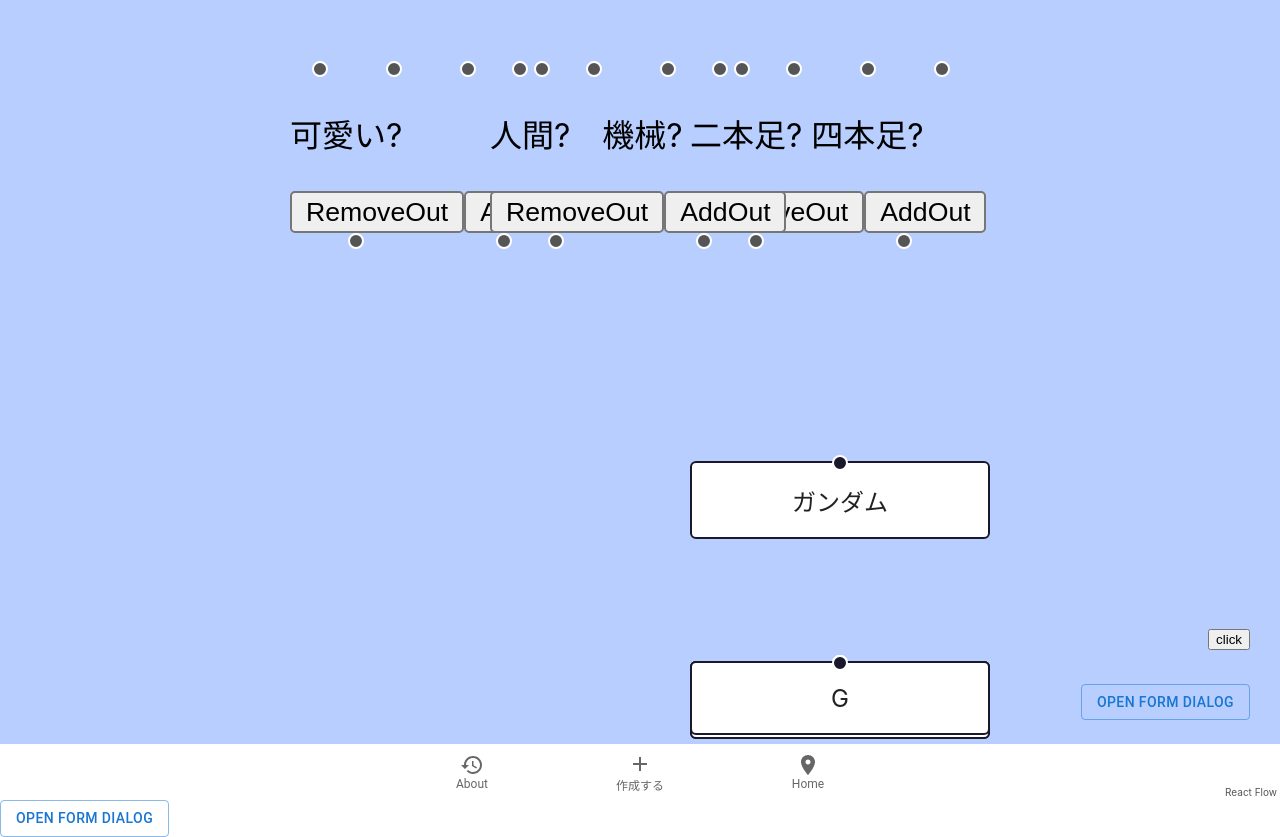
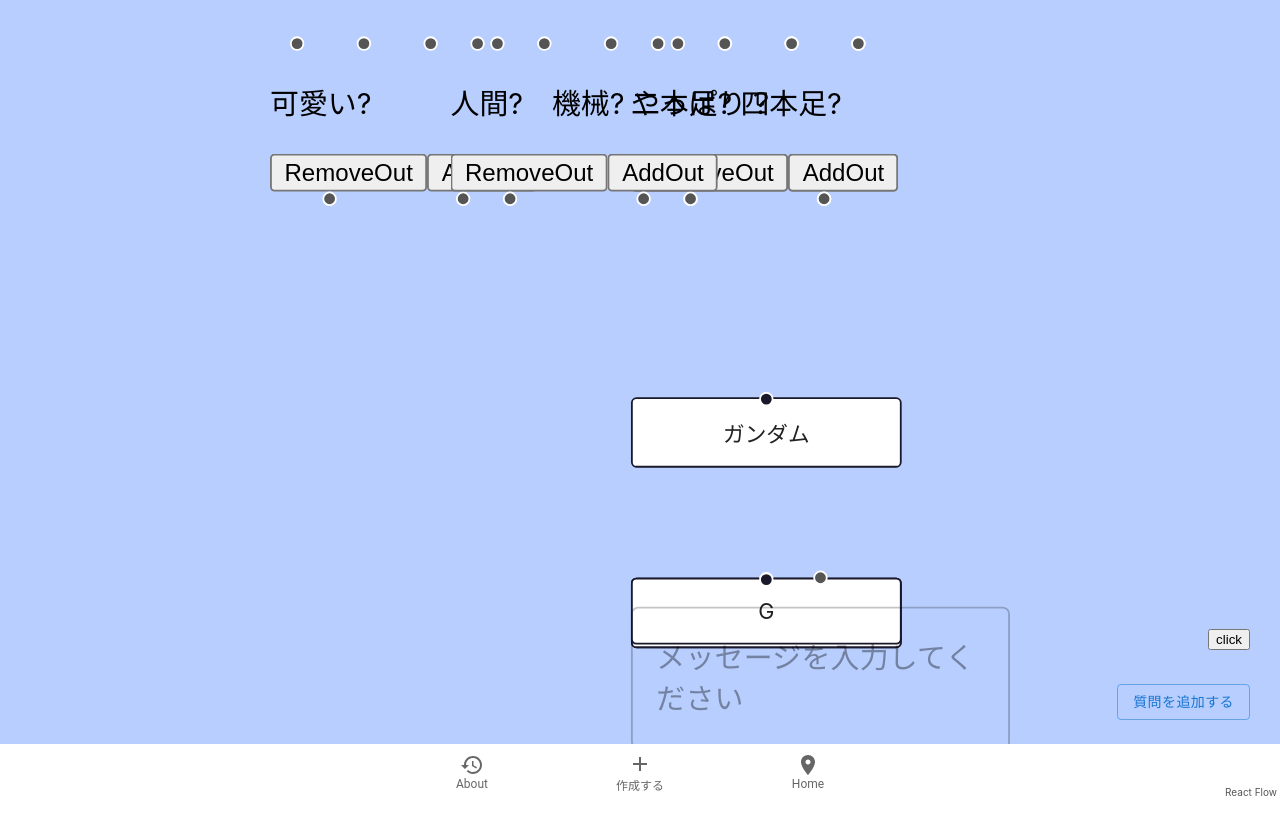
Before and after one commit to hamhamburger/easy-diagram-form, a React (Create React App) app: page /create in a window 1280 px wide. After the commit the page ends 800 px from the top, so only its background shows below. Built offline with nearby package versions, Linux system fonts and the light colour scheme.

Commit message:
add AnswerNode

```diff
--- a/src/components/blocks/QuestionDiagram.js
+++ b/src/components/blocks/QuestionDiagram.js
@@ -1,18 +1,24 @@
 
 // for debugging
 import TestFlowComponent from "../TestFlowComponent";
-//
+import createDataStructure from "../../lib/createDataStructure";
 
 import React from "react";
 
 import ReactFlow, { ReactFlowProvider, useReactFlow , addEdge, applyEdgeChanges, applyNodeChanges,  useNodesState,useEdgesState, updateEdge,} from 'react-flow-renderer';
 import { useCallback, useState, useMemo,useRef} from 'react';
-import HandleChangeableNode from "../organisms/HandleChangeableNode";
+
+
+import ResultNode from "../custome_nodes/ResultNode";
 import QuestionNode from "../custome_nodes/QuestionNode";
-import FormDialog from "../blocks/QuestionDialog";
+
+
+
+
 import Footer from "../blocks/Footer";
 import QuestionDialog from "../blocks/QuestionDialog";
 import ButtonEdge from "../custome_edge/ButtonEdge";
+import { Button } from "@mui/material";
 const Style = {
   backgroundColor: '#B8CEFF',
   height:"100vh"
@@ -25,6 +31,12 @@ const Style = {
 
 
 const initialNodes = [
+  {
+    id: '0',
+    type: 'question',
+    position: { x: 400, y: 200 },
+    data: { label: 'やっぱり？'},
+  },
   {
     id: '1',
     type: 'question',
@@ -67,6 +79,12 @@ const initialNodes = [
     position: { x: 400, y: 500 },
     data: { label: 'G'},
   },
+  {
+    id: '8',
+    type: 'textUpdater',
+    position: { x: 400, y: 500 },
+    data: {},
+  },
 ];
 
 const initialEdges = [
@@ -82,15 +100,15 @@ const initialEdges = [
 
 
 const QuestionDiagram = ()=>{
-  let nodeId=3
+
 
   const reactFlowInstance = useReactFlow();
   const [nodes, setNodes ,onNodesChange] = useNodesState(initialNodes);
   const [edges, setEdges, onEdgesChange] = useEdgesState([]);
-
+  const [nodeId, setNodeId] = useState(nodes.length)
   const nodeTypes = useMemo(
     () => ({
-      question: QuestionNode,handleChangeable: HandleChangeableNode
+      question: QuestionNode,textUpdater: ResultNode
     }),
     []
   );
@@ -118,14 +136,15 @@ const QuestionDiagram = ()=>{
   );
   const addNode = (data) => {
     console.log(data)
-    const question_label = "A or B or C?"
-    const id = `${++nodeId}`;
+    const question_label = prompt("質問を入力して下さい")
+    setNodeId(nodeId+1)
+    const id = `${nodeId}`;
     const newNode = {
       id,
       type:'question',
       position: {
-        x: Math.random() * 500,
-        y: Math.random() * 500,
+        x: 500,
+        y: nodeId * 300,
       },
       data: {
         label: `Node ${id}`,label: question_label
@@ -195,11 +214,20 @@ const QuestionDiagram = ()=>{
         style={Style}
       >
       </ReactFlow>
-      <QuestionDialog onSubmit={addNode} style={buttonStyle}/>
+      {
+      //<QuestionDialog onSubmit={addNode} style={buttonStyle}/>
+    }
+      <Button variant="outlined" onClick={addNode} style={buttonStyle}>
+        質問を追加する
+      </Button>
       <Footer onClickAdd={addNode}/>
       {// for debugging
       }
-      <TestFlowComponent onClick={showEdges}/>
+      <TestFlowComponent onClick={()=>{
+          createDataStructure(edges,nodes)
+          showEdges()
+        }
+      }/>
       {// for debugging
       }
       <></>
@@ -216,7 +244,6 @@ const QuestionDiagram = ()=>{
         <ReactFlowProvider>
           <QuestionDiagram />
         </ReactFlowProvider>
-        <FormDialog />
       </>
     );
   }
--- /dev/null
+++ b/src/components/custome_nodes/ResultNode.js
@@ -0,0 +1,26 @@
+import { TextField } from '@mui/material';
+import { useCallback } from 'react';
+import { Handle, Position } from 'react-flow-renderer';
+
+const handleStyle = { left: 10 };
+
+
+
+function ResultNode({ data }) {
+  const {label} = data
+  const onChange = useCallback((evt) => {
+    console.log(evt.target.value);
+    data.label = evt.target.value;
+  }, []);
+
+  return (
+    <div className="result-node">
+      <Handle type="target" position={Position.Top} />
+      <TextField id="text" name="text" onChange={onChange} ariant='outlined' multiline
+                        maxRows={4} margin='normal' placeholder='メッセージを入力してください'/>
+
+
+    </div>
+  );
+}
+export default ResultNode;
--- a/src/lib/createDataStructure.js
+++ b/src/lib/createDataStructure.js
@@ -23,7 +23,8 @@ function createDataStructure(edges,nodes) {
       to:edge.target
     })
   })
+  console.log(questions)
   return questions
 }
 
-createDataStructure()
+export default createDataStructure
```
